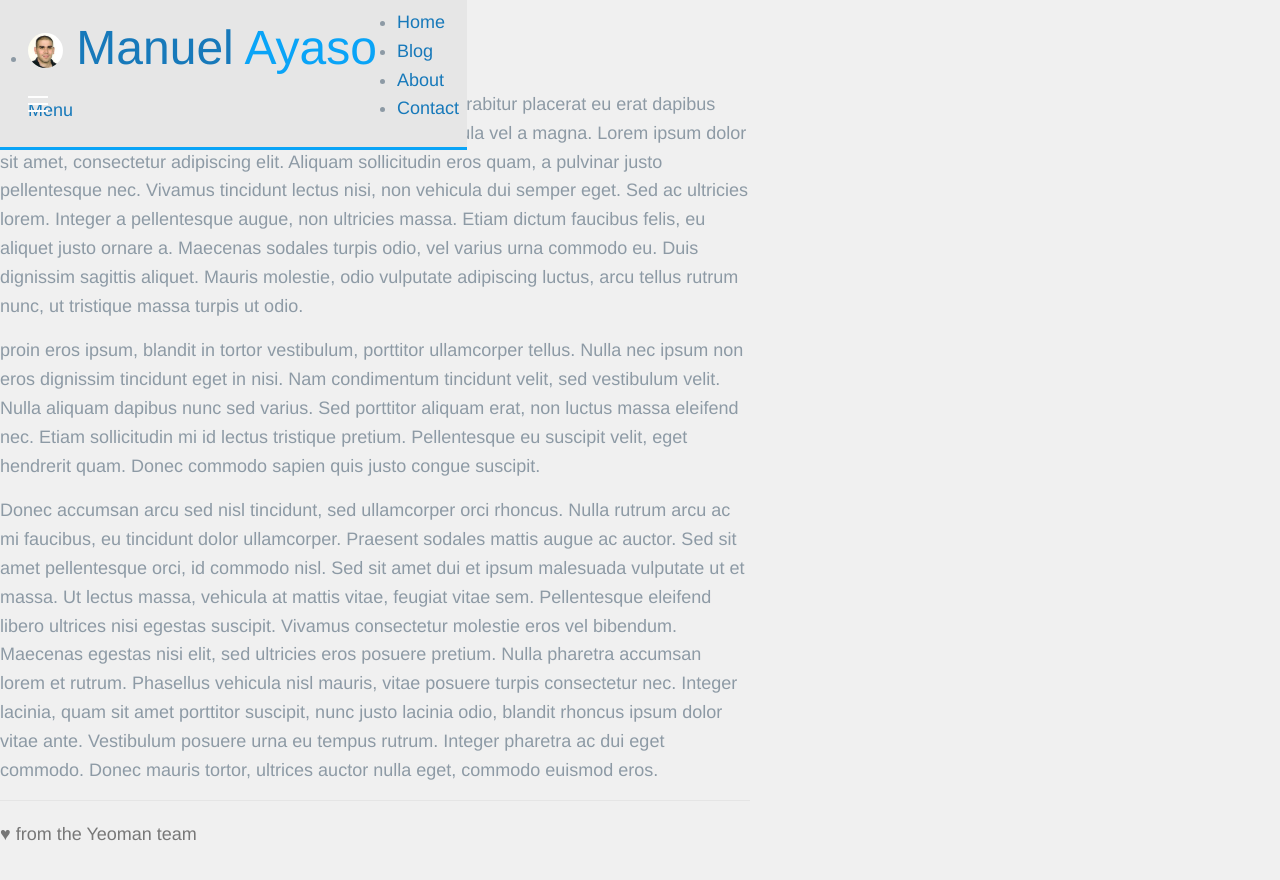
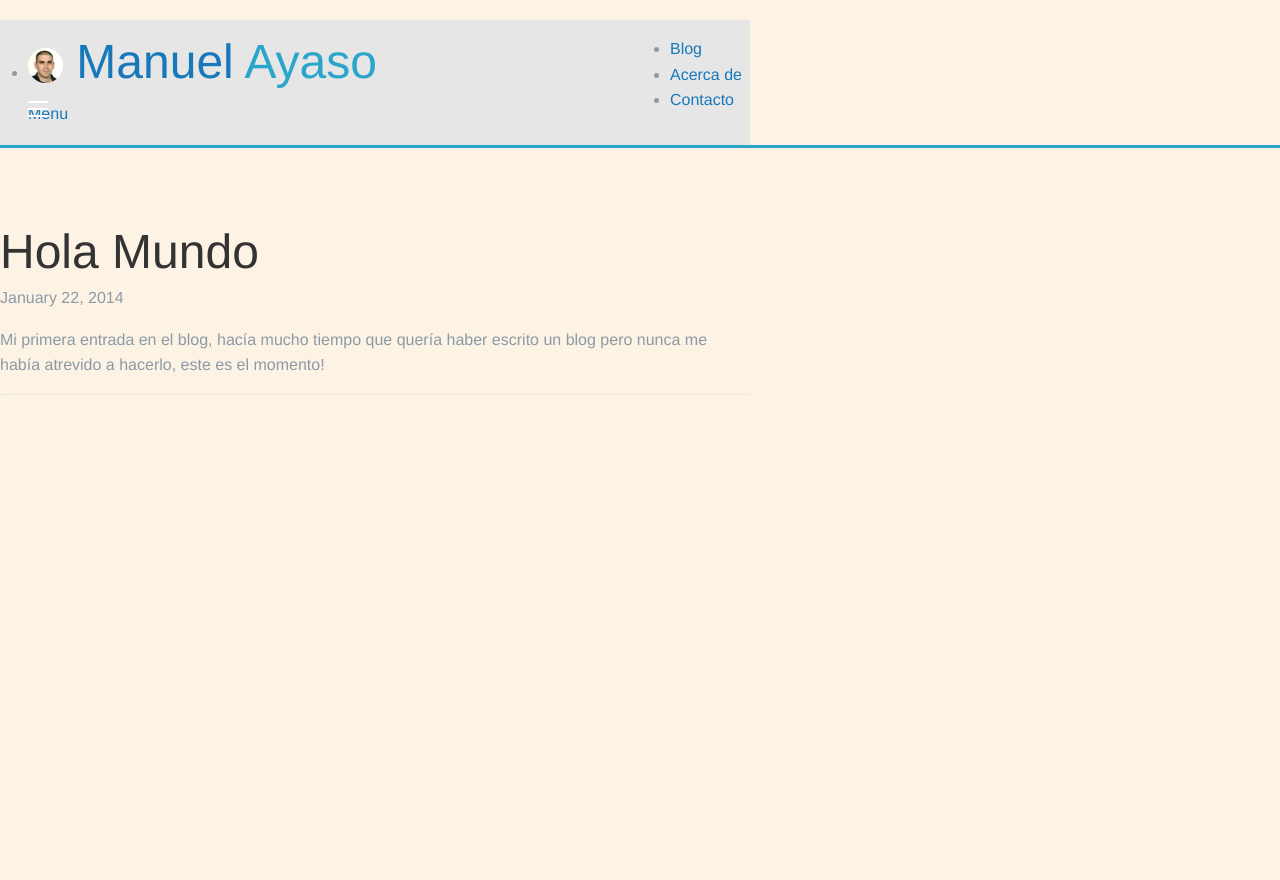
Before and after one commit to ManuelAyaso/blog, a website: page client/app/index.html in a window 1280 px wide. After the commit the page ends 800 px from the top, so only its background shows below. Drawn offline with nearby package versions, Linux system fonts and the light colour scheme; some packages are replaced by stand-ins of ours; files that its build step writes are made by us from their sources.

Commit message:
Controlador y vista para blogs

```diff
--- a/client/app/index.html
+++ b/client/app/index.html
@@ -19,18 +19,18 @@
     <link rel="stylesheet" href="styles/main.css">
     <!-- endbuild -->
   </head>
-  <body ng-app="clientApp">
+  <body data-ng-app="clientApp">
     <!--[if lt IE 7]>
       <p class="browsehappy">You are using an <strong>outdated</strong> browser. Please <a href="http://browsehappy.com/">upgrade your browser</a> to improve your experience.</p>
     <![endif]-->
 
     <!-- Top Bar -->
-    <div class="contain-to-grid sticky">
+    <div class="contain-to-grid fixed">
       <nav class="top-bar">
         <ul class="title-area">
           <li class="name">
             <h1>
-              <a href="#"><img class="me-img" src="images/me.jpg"> Manuel <span class="red">Ayaso</span></a>
+              <a href="#"><img class="me-img" src="images/me.jpg"> Manuel <span class="name">Ayaso</span></a>
             </h1>
           </li>
 
@@ -41,10 +41,9 @@
         </ul>
         <section class="top-bar-section">
           <ul class="right">
-            <li><a href="#">Home</a></li>
             <li><a href="#">Blog</a></li>
-            <li><a href="#">About</a></li>
-            <li><a href="#">Contact</a></li>
+            <li><a href="#">Acerca de</a></li>
+            <li><a href="#">Contacto</a></li>
           </ul>
         </section>
       </nav>
@@ -52,7 +51,7 @@
     <!-- End Top Bar -->
 
     <!-- Add your site or application content here -->
-    <div class="content" ng-view=""></div>
+    <div class="content" data-ng-view=""></div>
 
     <!-- Google Analytics: change UA-XXXXX-X to be your site's ID -->
      <script>
@@ -82,6 +81,7 @@
         <!-- build:js({.tmp,app}) scripts/scripts.js -->
         <script src="scripts/app.js"></script>
         <script src="scripts/controllers/main.js"></script>
+        <script src="scripts/controllers/blog.js"></script>
         <!-- endbuild -->
 </body>
 </html>
--- a/client/app/scripts/app.js
+++ b/client/app/scripts/app.js
@@ -8,8 +8,8 @@ angular.module('clientApp', [
   .config(function ($routeProvider) {
     $routeProvider
       .when('/', {
-        templateUrl: 'views/main.html',
-        controller: 'MainCtrl'
+        templateUrl: 'views/blog.html',
+        controller: 'BlogCtrl'
       })
       .otherwise({
         redirectTo: '/'
--- /dev/null
+++ b/client/app/scripts/controllers/blog.js
@@ -0,0 +1,13 @@
+'use strict';
+
+angular.module('clientApp')
+  .controller('BlogCtrl', function ($scope) {
+    $scope.posts = [];
+    $scope.posts.push({
+      title: 'Hola Mundo',
+      author: 'Manuel Ayaso',
+      date: new Date(),
+      content: 'Mi primera entrada en el blog, hacía mucho tiempo que quería haber escrito un blog pero nunca me había atrevido a hacerlo, este es el momento!',
+      comments: []
+    });
+  });
--- a/client/app/styles/main.scss
+++ b/client/app/styles/main.scss
@@ -7,11 +7,17 @@
 
 /* Space out content a bit */
 body {
+    font-family: "HelveticaNeue-Light","Helvetica Neue Light","Helvetica Neue",Helvetica,Arial,sans-serif;
+    font-weight: 300;
     padding-top: 20px;
     padding-bottom: 20px;
-    background-color: #f0f0f0;
+    background-color: #FCF3E5;
     color: #8d9aa5;
-    font-size: 18px;
+}
+
+h1 {
+    margin-bottom: 0;
+    color: #33383D;
 }
 
 .sticky {
@@ -20,15 +26,33 @@ body {
 }
 
 .contain-to-grid {
-    border-bottom: 3px solid #0AA4F7;
+    border-bottom: 3px solid #2ba6cb;
 }
 
 .row {
     max-width: 750px;
 }
 
-span.red {
-    color: #0AA4F7;
+article {
+    border-bottom: 1px dotted #dddddd;
+}
+
+a span.title {
+    color: #333;
+}
+
+a span.title:hover {
+    color: #2795b6;
+}
+
+.bullet {
+    color: #dddddd;
+    padding: 0 5px;
+    font-size: 14px;
+}
+
+span.name {
+    color: #2ba6cb;
 }
 
 .content {
--- /dev/null
+++ b/client/app/views/blog.html
@@ -0,0 +1,7 @@
+<article class="row" data-ng-repeat="p in posts">
+	<h1><a href="#"><span class="title">{{p.title}}</span></a></h1>
+	<p>{{p.date | date:'MMMM dd, yyyy'}}</p>
+	<p></p>
+	<p>{{p.content}}</p>
+	<p class=""></p>
+</article>
--- /dev/null
+++ b/client/test/spec/controllers/blog.js
@@ -0,0 +1,22 @@
+'use strict';
+
+describe('Controller: BlogCtrl', function () {
+
+  // load the controller's module
+  beforeEach(module('clientApp'));
+
+  var BlogCtrl,
+    scope;
+
+  // Initialize the controller and a mock scope
+  beforeEach(inject(function ($controller, $rootScope) {
+    scope = $rootScope.$new();
+    BlogCtrl = $controller('BlogCtrl', {
+      $scope: scope
+    });
+  }));
+
+  it('should attach a list of posts to the scope', function () {
+    expect(scope.posts).toBeDefined();
+  });
+});
```
